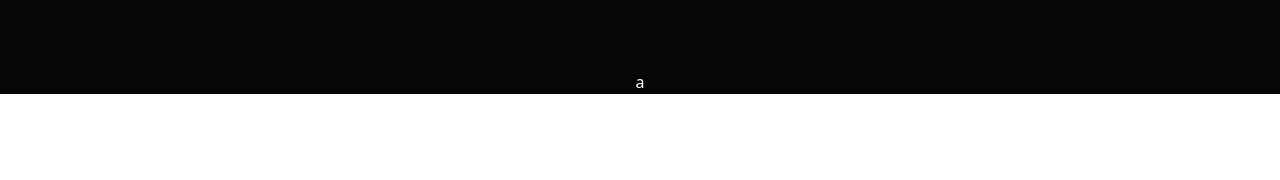
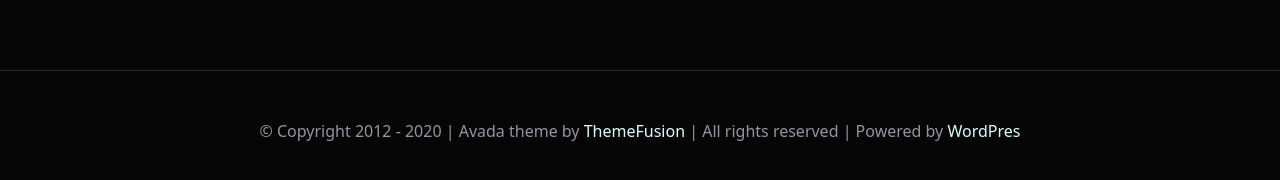
Before and after one commit to AndreaGul/proj-html-vuejs, a Vue app: page / in a window 1280 px wide. Shown: the part 8698-8878 px from the top of the page. Before the commit the page ends 8792 px from the top, so only its background shows below. Built offline with nearby package versions, Linux system fonts and the light colour scheme.

Commit message:
feat:footer copyright

```diff
--- a/src/components/AppFooterCopyright.vue
+++ b/src/components/AppFooterCopyright.vue
@@ -6,7 +6,11 @@ export default {
 
 <template>
   <div class="copyright-container">
-    <div class="container copyright text-center">a</div>
+    <div class="container copyright text-center">
+      © Copyright 2012 - 2020 | Avada theme by
+      <span class="lighted">ThemeFusion</span> | All rights reserved | Powered
+      by <span class="lighted">WordPres</span>
+    </div>
   </div>
 </template>
 
@@ -15,8 +19,14 @@ export default {
 
 .copyright-container {
   background-color: $primary-bg-black;
+  border-top: solid 1px $primary-text-dark-grey;
+  padding: 48px 0 43px 0;
   .copyright {
-    color: white;
+    color: $primary-text-grey;
+    font-weight: 500;
+    .lighted {
+      color: $primary-text-white;
+    }
   }
 }
 </style>
```
